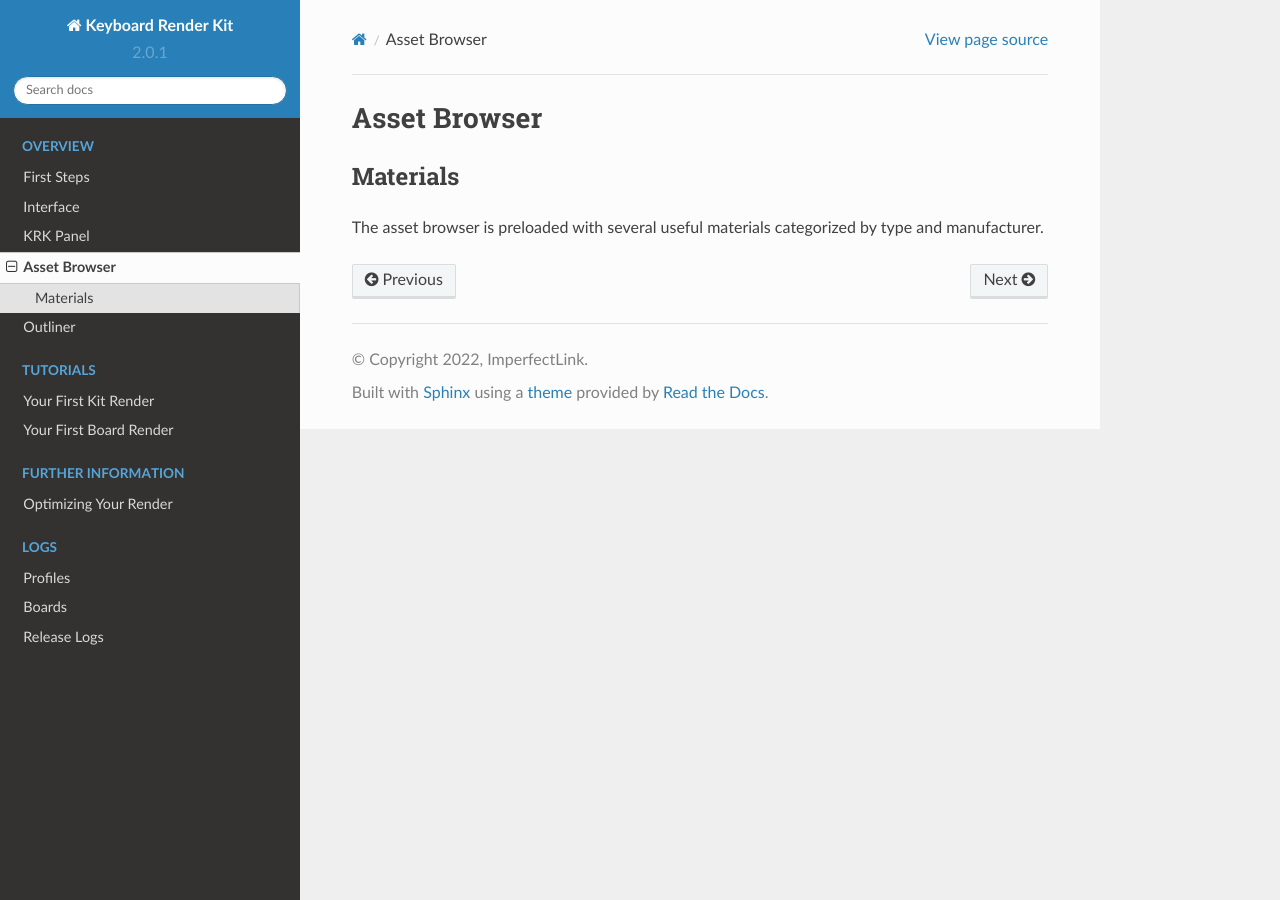
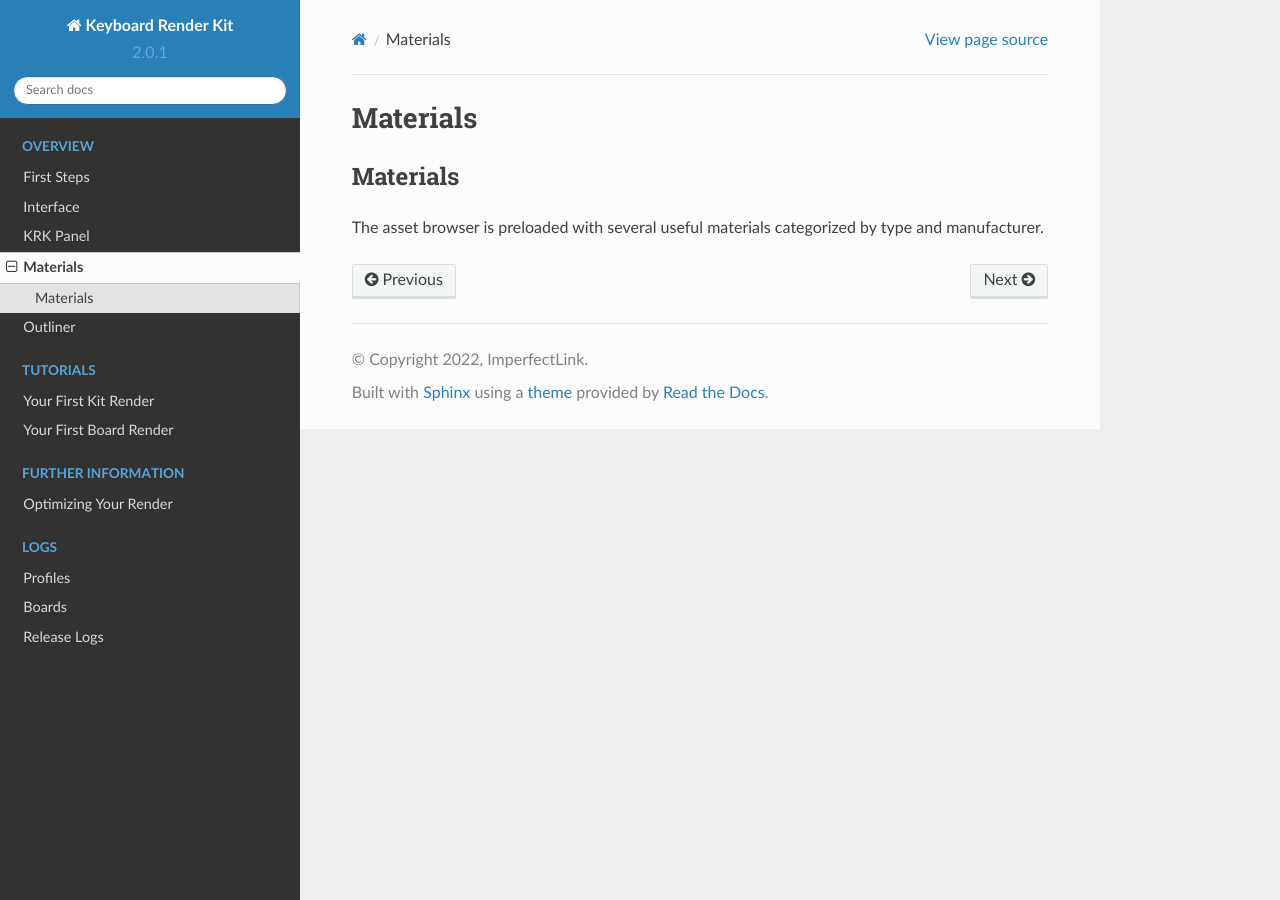
Before and after one commit to imperfectlink/KeyboardRenderKit, a Sphinx documentation site: the page built from docs/source/materials.rst, in a window 1280 px wide. Built offline with Sphinx 7.4.7 and the Read the Docs theme 2.0.0, drawn with Linux system fonts in a browser that asks for light colours.

Commit message:
Update materials.rst

```diff
--- a/docs/source/materials.rst
+++ b/docs/source/materials.rst
@@ -1,4 +1,4 @@
-Asset Browser
+Materials
 ====
 Materials
 ----
```
